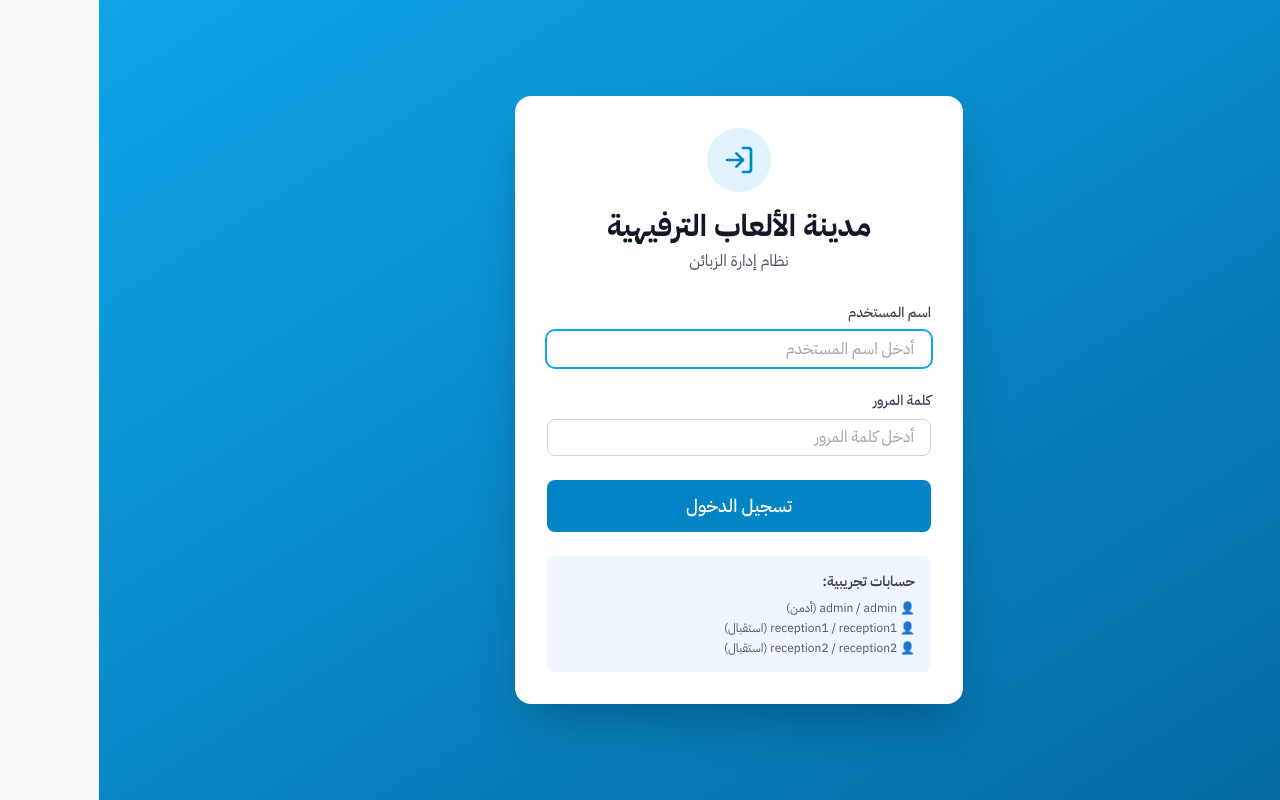
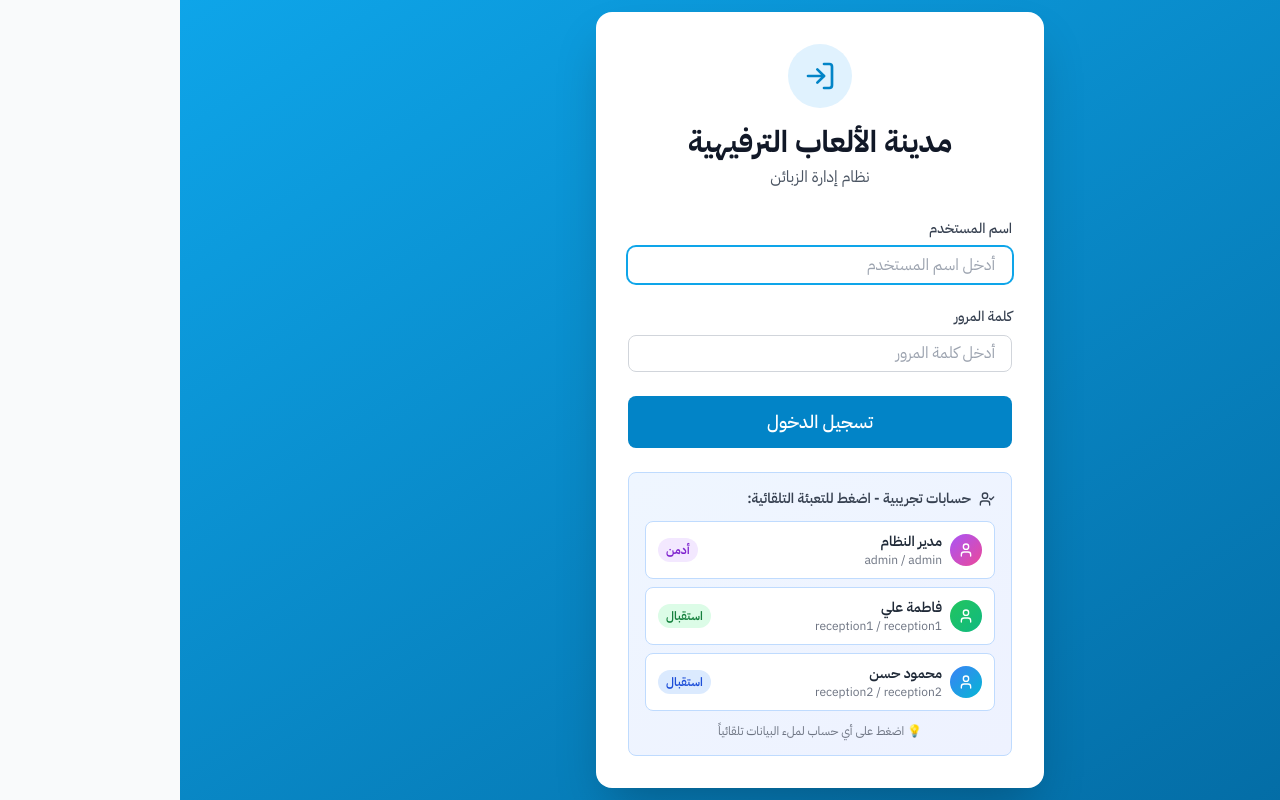
Before and after one commit to Brahim2007/GameSite-App, a Next.js app: page / in a window 1280 px wide. Built offline with nearby package versions, Linux system fonts and the light colour scheme.

Commit message:
Add demo account quick-fill buttons to login page

```diff
--- a/components/LoginForm.tsx
+++ b/components/LoginForm.tsx
@@ -1,7 +1,7 @@
 'use client';
 
 import React, { useState } from 'react';
-import { LogIn } from 'lucide-react';
+import { LogIn, User, UserCheck } from 'lucide-react';
 
 interface LoginFormProps {
   onLogin: (username: string, password: string) => Promise<boolean>;
@@ -30,6 +30,12 @@ export default function LoginForm({ onLogin }: LoginFormProps) {
       setIsLoggingIn(false);
     }
     // If success, the page will redirect so no need to reset isLoggingIn
+  };
+
+  const fillCredentials = (user: string, pass: string) => {
+    setUsername(user);
+    setPassword(pass);
+    setError('');
   };
 
   return (
@@ -91,13 +97,82 @@ export default function LoginForm({ onLogin }: LoginFormProps) {
           </button>
         </form>
 
-        <div className="mt-6 p-4 bg-blue-50 rounded-lg">
-          <p className="text-sm text-gray-700 font-semibold mb-2">حسابات تجريبية:</p>
-          <div className="text-xs text-gray-600 space-y-1">
-            <p>👤 admin / admin (أدمن)</p>
-            <p>👤 reception1 / reception1 (استقبال)</p>
-            <p>👤 reception2 / reception2 (استقبال)</p>
+        <div className="mt-6 p-4 bg-gradient-to-br from-blue-50 to-indigo-50 rounded-lg border border-blue-200">
+          <p className="text-sm text-gray-700 font-semibold mb-3 flex items-center gap-2">
+            <UserCheck className="w-4 h-4" />
+            حسابات تجريبية - اضغط للتعبئة التلقائية:
+          </p>
+          <div className="space-y-2">
+            {/* Admin Button */}
+            <button
+              type="button"
+              onClick={() => fillCredentials('admin', 'admin')}
+              className="w-full text-right px-3 py-2.5 bg-white hover:bg-blue-50 border border-blue-200 rounded-lg transition-all duration-200 hover:shadow-md group"
+            >
+              <div className="flex items-center justify-between">
+                <div className="flex items-center gap-2">
+                  <div className="w-8 h-8 bg-gradient-to-br from-purple-500 to-pink-500 rounded-full flex items-center justify-center">
+                    <User className="w-4 h-4 text-white" />
+                  </div>
+                  <div>
+                    <p className="text-sm font-semibold text-gray-800">مدير النظام</p>
+                    <p className="text-xs text-gray-500">admin / admin</p>
+                  </div>
+                </div>
+                <div className="text-xs bg-purple-100 text-purple-700 px-2 py-1 rounded-full font-semibold">
+                  أدمن
+                </div>
+              </div>
+            </button>
+
+            {/* Reception 1 Button */}
+            <button
+              type="button"
+              onClick={() => fillCredentials('reception1', 'reception1')}
+              className="w-full text-right px-3 py-2.5 bg-white hover:bg-blue-50 border border-blue-200 rounded-lg transition-all duration-200 hover:shadow-md group"
+            >
+              <div className="flex items-center justify-between">
+                <div className="flex items-center gap-2">
+                  <div className="w-8 h-8 bg-gradient-to-br from-green-500 to-emerald-500 rounded-full flex items-center justify-center">
+                    <User className="w-4 h-4 text-white" />
+                  </div>
+                  <div>
+                    <p className="text-sm font-semibold text-gray-800">فاطمة علي</p>
+                    <p className="text-xs text-gray-500">reception1 / reception1</p>
+                  </div>
+                </div>
+                <div className="text-xs bg-green-100 text-green-700 px-2 py-1 rounded-full font-semibold">
+                  استقبال
+                </div>
+              </div>
+            </button>
+
+            {/* Reception 2 Button */}
+            <button
+              type="button"
+              onClick={() => fillCredentials('reception2', 'reception2')}
+              className="w-full text-right px-3 py-2.5 bg-white hover:bg-blue-50 border border-blue-200 rounded-lg transition-all duration-200 hover:shadow-md group"
+            >
+              <div className="flex items-center justify-between">
+                <div className="flex items-center gap-2">
+                  <div className="w-8 h-8 bg-gradient-to-br from-blue-500 to-cyan-500 rounded-full flex items-center justify-center">
+                    <User className="w-4 h-4 text-white" />
+                  </div>
+                  <div>
+                    <p className="text-sm font-semibold text-gray-800">محمود حسن</p>
+                    <p className="text-xs text-gray-500">reception2 / reception2</p>
+                  </div>
+                </div>
+                <div className="text-xs bg-blue-100 text-blue-700 px-2 py-1 rounded-full font-semibold">
+                  استقبال
+                </div>
+              </div>
+            </button>
           </div>
+
+          <p className="text-xs text-gray-500 mt-3 text-center">
+            💡 اضغط على أي حساب لملء البيانات تلقائياً
+          </p>
         </div>
       </div>
     </div>
```
